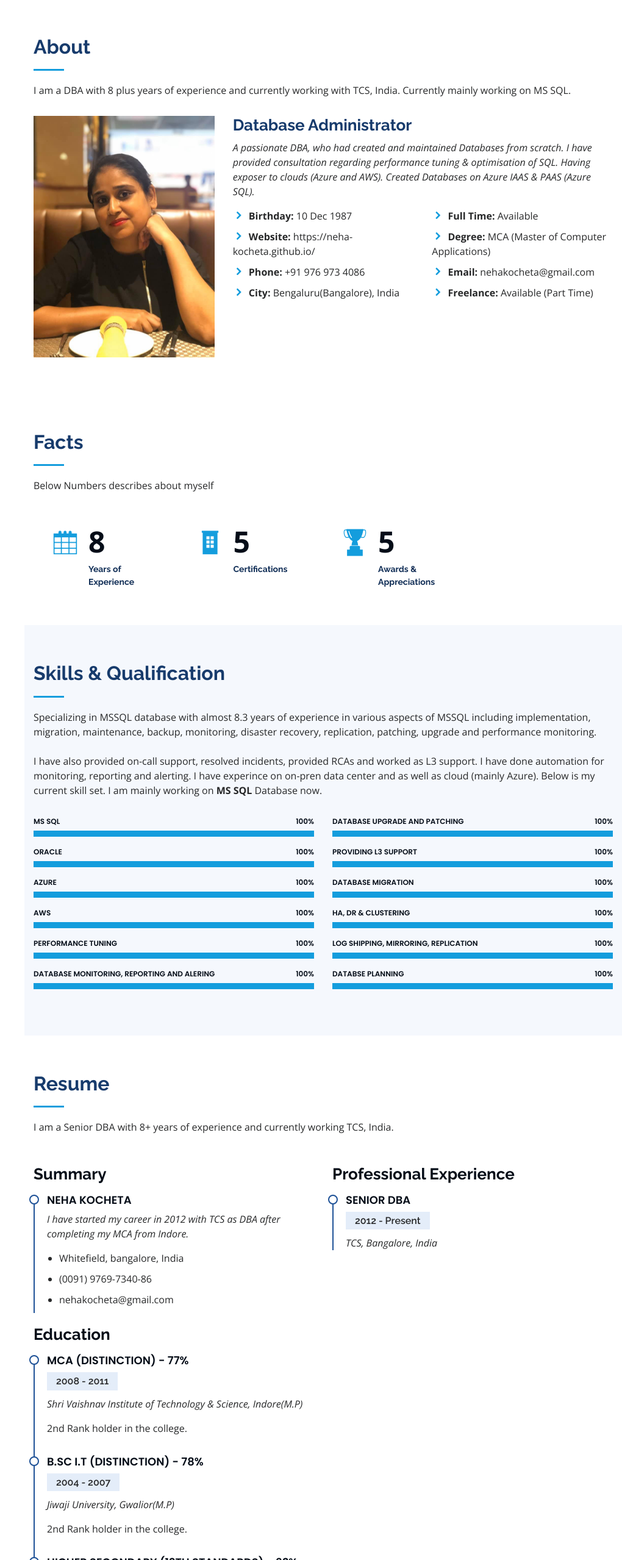
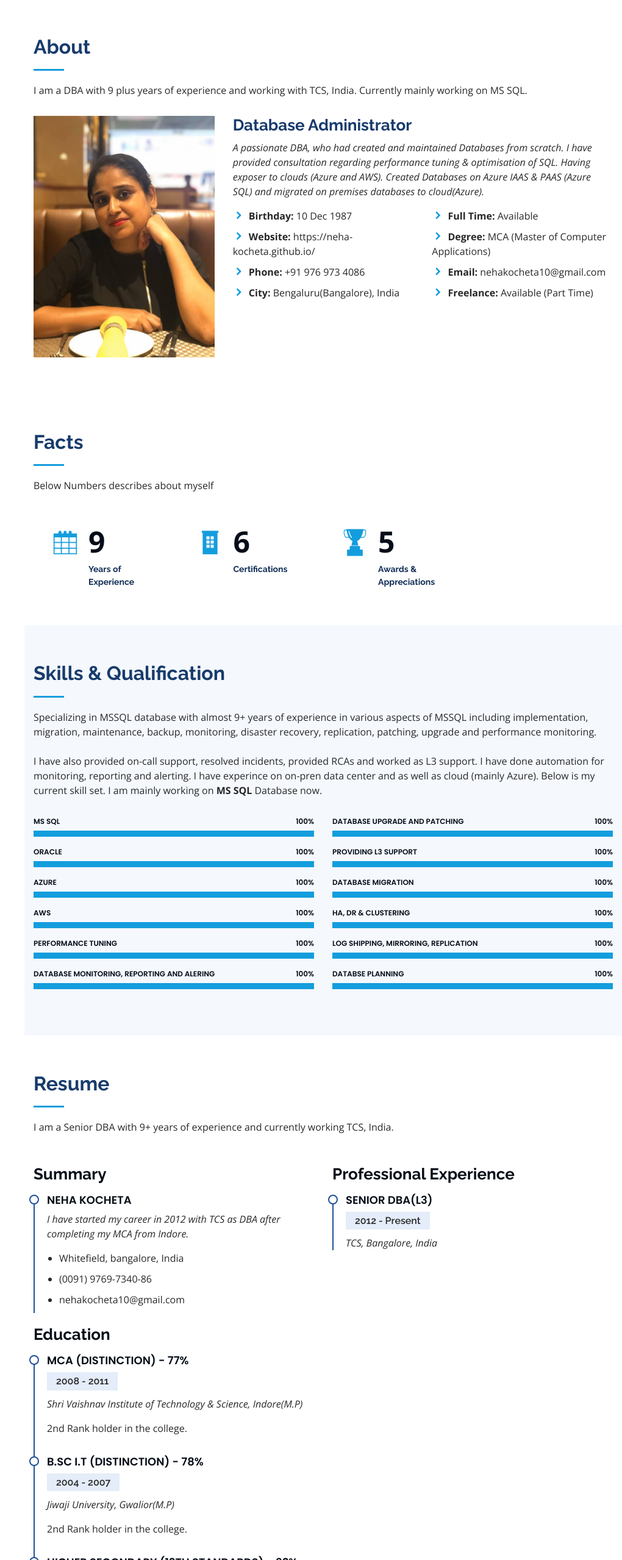
Before and after one commit to neha-kocheta/neha-kocheta.github.io, a plain HTML site: page index.html in a window 1280 px wide. Shown: the part 802-3360 px from the top of the page at 61% size, without its empty margins (260-1280 px from the left). Drawn offline with nearby package versions, Linux system fonts and the light colour scheme.

Commit message:
Update index.html

```diff
--- a/index.html
+++ b/index.html
@@ -87,7 +87,7 @@
 
         <div class="section-title">
           <h2>About</h2>
-          <p>I am a DBA with 8 plus years of experience and currently working with TCS, India. Currently mainly working on MS SQL.</p>
+          <p>I am a DBA with 9 plus years of experience and working with TCS, India. Currently mainly working on MS SQL.</p>
         </div>
 
         <div class="row">
@@ -97,7 +97,7 @@
           <div class="col-lg-8 pt-4 pt-lg-0 content" data-aos="fade-left">
             <h3>Database Administrator</h3>
             <p class="font-italic">
-              A passionate DBA, who had created and maintained Databases from scratch. I have provided consultation regarding performance tuning & optimisation of SQL. Having exposer to clouds (Azure and AWS). Created Databases on Azure IAAS & PAAS (Azure SQL).
+              A passionate DBA, who had created and maintained Databases from scratch. I have provided consultation regarding performance tuning & optimisation of SQL. Having exposer to clouds (Azure and AWS). Created Databases on Azure IAAS & PAAS (Azure SQL) and migrated on premises databases to cloud(Azure).
             </p>
             <div class="row">
               <div class="col-lg-6">
@@ -112,7 +112,7 @@
                 <ul>
                   <li><i class="icofont-rounded-right"></i> <strong>Full Time:</strong> Available</li>
                   <li><i class="icofont-rounded-right"></i> <strong>Degree:</strong> MCA (Master of Computer Applications)</li>
-                  <li><i class="icofont-rounded-right"></i> <strong>Email:</strong> nehakocheta@gmail.com</li>
+                  <li><i class="icofont-rounded-right"></i> <strong>Email:</strong> nehakocheta10@gmail.com</li>
                   <li><i class="icofont-rounded-right"></i> <strong>Freelance:</strong> Available (Part Time)</li>
                 </ul>
               </div>
@@ -138,7 +138,7 @@
           <div class="col-lg-3 col-md-6 d-md-flex align-items-md-stretch" data-aos="fade-up">
             <div class="count-box">
               <i class="icofont-calendar"></i>
-              <span data-toggle="counter-up">8</span>
+              <span data-toggle="counter-up">9</span>
               <p><strong>Years of Experience</strong></p>
             </div>
           </div>
@@ -146,7 +146,7 @@
           <div class="col-lg-3 col-md-6 d-md-flex align-items-md-stretch" data-aos="fade-up" data-aos-delay="100">
             <div class="count-box">
               <i class="icofont-building"></i>
-              <span data-toggle="counter-up">5</span>
+              <span data-toggle="counter-up">6</span>
               <p><strong>Certifications</strong> </p>
             </div>
           </div>
@@ -178,7 +178,7 @@
 
         <div class="section-title">
           <h2>Skills & Qualification</h2>
-          <p>Specializing in MSSQL database with almost 8.3 years of experience in various aspects of MSSQL including implementation, migration, maintenance, backup, monitoring, disaster recovery, replication, patching, upgrade and performance monitoring.</p>
+          <p>Specializing in MSSQL database with almost 9+ years of experience in various aspects of MSSQL including implementation, migration, maintenance, backup, monitoring, disaster recovery, replication, patching, upgrade and performance monitoring.</p>
             <p> <br>    I have also provided on-call support, resolved incidents, provided RCAs and worked as L3 support. I have done automation for monitoring, reporting and alerting.  I have experince on on-pren data center and as well as cloud (mainly Azure). Below is my current skill set. I am mainly working on <b>MS SQL</b> Database now.</p>
         </div>
 
@@ -289,7 +289,7 @@
 
         <div class="section-title">
           <h2>Resume</h2>
-          <p>I am a Senior DBA with 8+ years of experience and currently working TCS, India. </p>
+          <p>I am a Senior DBA with 9+ years of experience and currently working TCS, India. </p>
         </div>
 
         <div class="row">
@@ -301,7 +301,7 @@
               <ul>
                 <li>Whitefield, bangalore, India</li>
                 <li>(0091) 9769-7340-86</li>
-                <li>nehakocheta@gmail.com</li>
+                <li>nehakocheta10@gmail.com</li>
               </ul>
             </div>
 
@@ -333,7 +333,7 @@
           <div class="col-lg-6" data-aos="fade-up" data-aos-delay="100">
             <h3 class="resume-title">Professional Experience</h3>
             <div class="resume-item">
-              <h4>Senior DBA</h4>
+              <h4>Senior DBA(L3)</h4>
               <h5>2012 - Present</h5>
               <p><em>TCS, Bangalore, India </em></p>
               <!-- <ul>
@@ -400,8 +400,6 @@
               <img src="assets/img/portfolio/OCA.jpg" class="img-fluid" alt="">
               <div class="portfolio-links">
                 <a href="assets/img/portfolio/OCA.jpg" data-gall="portfolioGallery" class="venobox" title="App 1"><i class="bx bx-plus"></i></a>
-                <!-- <a href="portfolio-details.html" title="More Details"><i class="bx bx-link"></i></a> -->
-
             </div>
             <p><strong>OCA</strong> </p>
             </div>
@@ -438,6 +436,16 @@
                 <!-- <a href="portfolio-details.html" title="More Details"><i class="bx bx-link"></i></a> -->
               </div>
               <p><strong>OCP Score</strong> </p>
+            </div>
+          </div>
+
+          <div class="col-lg-4 col-md-6 portfolio-item filter-app">
+            <div class="portfolio-wrap">
+              <img src="assets/img/portfolio/OCA.jpg" class="img-fluid" alt="">
+              <div class="portfolio-links">
+                <a href="assets/img/portfolio/OCA.jpg" data-gall="portfolioGallery" class="venobox" title="App 1"><i class="bx bx-plus"></i></a>
+            </div>
+            <p><strong>Six Sigma</strong> </p>
             </div>
           </div>
 
@@ -576,10 +584,7 @@
           </p>
         </div>
 
-
-
-
-        <div class="row" data-aos="fade-in">
+        <div class="row">
 
           <div class="col-lg-5 d-flex align-items-stretch">
             <div class="info">
@@ -598,7 +603,7 @@
               <div class="email">
                 <i class="icofont-envelope"></i>
                 <h4>Email:</h4>
-                <p>nehakocheta@gmail.com</p>
+                <p>nehakocheta10@gmail.com</p>
               </div>
 
               <div class="phone">
@@ -616,40 +621,6 @@
 
               <!-- <iframe src="https://www.google.com/maps/embed?pb=!1m14!1m8!1m3!1d12097.433213460943!2d-74.0062269!3d40.7101282!3m2!1i1024!2i768!4f13.1!3m3!1m2!1s0x0%3A0xb89d1fe6bc499443!2sDowntown+Conference+Center!5e0!3m2!1smk!2sbg!4v1539943755621" frameborder="0" style="border:0; width: 100%; height: 290px;" allowfullscreen></iframe> -->
             </div>
-
-          </div>
-
-          <div class="col-lg-7 mt-5 mt-lg-0 d-flex align-items-stretch">
-            <!-- <form action="forms/contact.php" method="post" role="form" class="php-email-form">
-              <div class="form-row">
-                <div class="form-group col-md-6">
-                  <label for="name">Your Name</label>
-                  <input type="text" name="name" class="form-control" id="name" data-rule="minlen:4" data-msg="Please enter at least 4 chars" />
-                  <div class="validate"></div>
-                </div>
-                <div class="form-group col-md-6">
-                  <label for="name">Your Email</label>
-                  <input type="email" class="form-control" name="email" id="email" data-rule="email" data-msg="Please enter a valid email" />
-                  <div class="validate"></div>
-                </div>
-              </div>
-              <div class="form-group">
-                <label for="name">Subject</label>
-                <input type="text" class="form-control" name="subject" id="subject" data-rule="minlen:4" data-msg="Please enter at least 8 chars of subject" />
-                <div class="validate"></div>
-              </div>
-              <div class="form-group">
-                <label for="name">Message</label>
-                <textarea class="form-control" name="message" rows="10" data-rule="required" data-msg="Please write something for us"></textarea>
-                <div class="validate"></div>
-              </div>
-              <div class="mb-3">
-                <div class="loading">Loading</div>
-                <div class="error-message"></div>
-                <div class="sent-message">Your message has been sent. Thank you!</div>
-              </div>
-              <div class="text-center"><button type="submit">Send Message</button></div>
-            </form> -->
           </div>
 
         </div>
```
